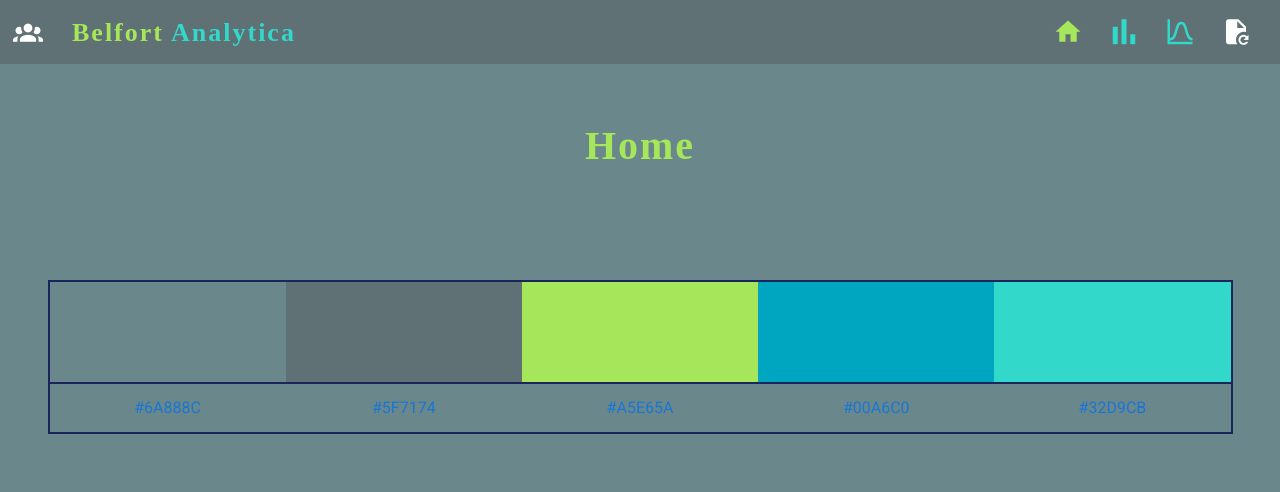
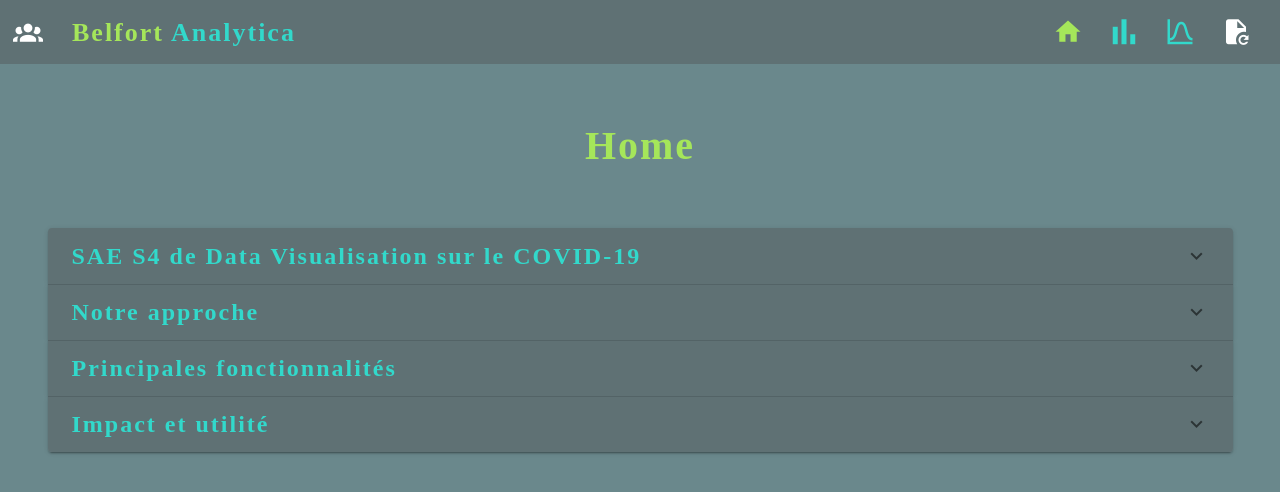
Before and after one commit to mcrayssac/SAE-S4, a Vue app in the folder vuejs/: page / in a window 1280 px wide. Shown: the top 492 px of the page. Built offline with nearby package versions, Linux system fonts and the light colour scheme.

Commit message:
Updated Home.vue

```diff
--- a/vuejs/public/css/Home.css
+++ b/vuejs/public/css/Home.css
@@ -1,6 +1,23 @@
 .page-title{
     color: #A5E65A !important;
     font-size: 2.5em !important;
+    font-family: "Montserrat Medium" !important;
+    font-weight: bold !important;
+    letter-spacing: 2px !important;
+}
+
+.page-title2{
+    color: #32D9CB !important;
+    font-size: 1.5em !important;
+    font-family: "Montserrat Medium" !important;
+    font-weight: bold !important;
+    letter-spacing: 2px !important;
+}
+
+.page-body{
+    text-indent: 20px;
+    color: white !important;
+    font-size: 1em !important;
     font-family: "Montserrat Medium" !important;
     font-weight: bold !important;
     letter-spacing: 2px !important;
@@ -33,3 +50,7 @@
 .persoselect {
     background-color: lightgray;
 }
+
+.expansion_panel{
+    background-color: #5F7174 !important;
+}
--- a/vuejs/src/components/VaccinationCountries.vue
+++ b/vuejs/src/components/VaccinationCountries.vue
@@ -145,7 +145,7 @@ export default {
         '#673AB7'],
       yAxis: { label_text: 'Logarithm' },
       xAxis: {
-        label_text: 'Doses type of vaccines',
+        label_text: 'Type of vaccines doses',
         categories: null
       },
       series: []
--- a/vuejs/src/views/Home.vue
+++ b/vuejs/src/views/Home.vue
@@ -8,7 +8,44 @@
     </v-row>
   </section>
 
-  <Home_Colors />
+   <v-row justify="center">
+     <v-expansion-panels inset>
+       <v-expansion-panel class="expansion_panel">
+         <v-expansion-panel-header class="page-title2">SAE S4 de Data Visualisation sur le COVID-19</v-expansion-panel-header>
+         <v-expansion-panel-content class="page-body">
+           Face à l'impact sans précédent de la pandémie de COVID-19, la compréhension et la communication des données sont devenues plus importantes que jamais. Notre projet de data visualisation sur le COVID-19 a pour objectif de rendre les informations sur la pandémie accessibles, compréhensibles et exploitables pour tous.
+         </v-expansion-panel-content>
+       </v-expansion-panel>
+       <v-expansion-panel class="expansion_panel">
+         <v-expansion-panel-header class="page-title2">Notre approche</v-expansion-panel-header>
+         <v-expansion-panel-content class="page-body">
+           Nous avons rassemblé des données provenant de sources fiables et reconnues, telles que l'Organisation mondiale de la santé (OMS), les Centres de contrôle et de prévention des maladies (CDC) et les gouvernements nationaux. Notre équipe d'experts en visualisation de données a travaillé sans relâche pour concevoir des graphiques interactifs et intuitifs, permettant aux utilisateurs d'explorer les tendances et les détails de la pandémie de COVID-19.
+         </v-expansion-panel-content>
+       </v-expansion-panel>
+       <v-expansion-panel class="expansion_panel">
+         <v-expansion-panel-header class="page-title2">Principales fonctionnalités</v-expansion-panel-header>
+         <v-expansion-panel-content class="page-body">
+           <ul>
+             <li>Carte mondiale interactive montrant le nombre de cas, de décès et de vaccinations par pays</li>
+             <li>Graphiques animés illustrant l'évolution de la pandémie au fil du temps</li>
+             <li>Comparaisons entre les pays pour analyser les différences d'approche et d'impact</li>
+             <li>Zoom sur les variants du virus et leur prévalence dans le monde</li>
+             <li>Outil de filtrage pour affiner les données par tranche d'âge, sexe et autres critères démographiques</li>
+           </ul>
+         </v-expansion-panel-content>
+       </v-expansion-panel>
+       <v-expansion-panel class="expansion_panel">
+         <v-expansion-panel-header class="page-title2">Impact et utilité</v-expansion-panel-header>
+         <v-expansion-panel-content class="page-body">
+           Ce projet de data visualisation vise à éclairer les décisions des responsables politiques, des professionnels de la santé et du grand public. En rendant les informations sur le COVID-19 plus accessibles, nous espérons contribuer à une meilleure compréhension de la pandémie et à la prise de décisions éclairées pour lutter contre sa propagation.
+           <br>
+           <p class="pt-2">Nous vous invitons à explorer notre plateforme de data visualisation sur le COVID-19 et à partager ces informations avec votre entourage. Ensemble, nous pouvons mieux comprendre cette pandémie et œuvrer pour un avenir en meilleure santé.</p>
+         </v-expansion-panel-content>
+       </v-expansion-panel>
+     </v-expansion-panels>
+   </v-row>
+
+   <Home_Colors v-if="palette"/>
   </v-container>
 </template>
 
@@ -17,7 +54,9 @@
 
   export default {
     name: 'Home',
-
+    data: () => ({
+      palette: false
+    }),
     components: {
       Home_Colors,
     },
```
Also changed, not shown: 1 other file (tests, documents, lock files or other folders).
